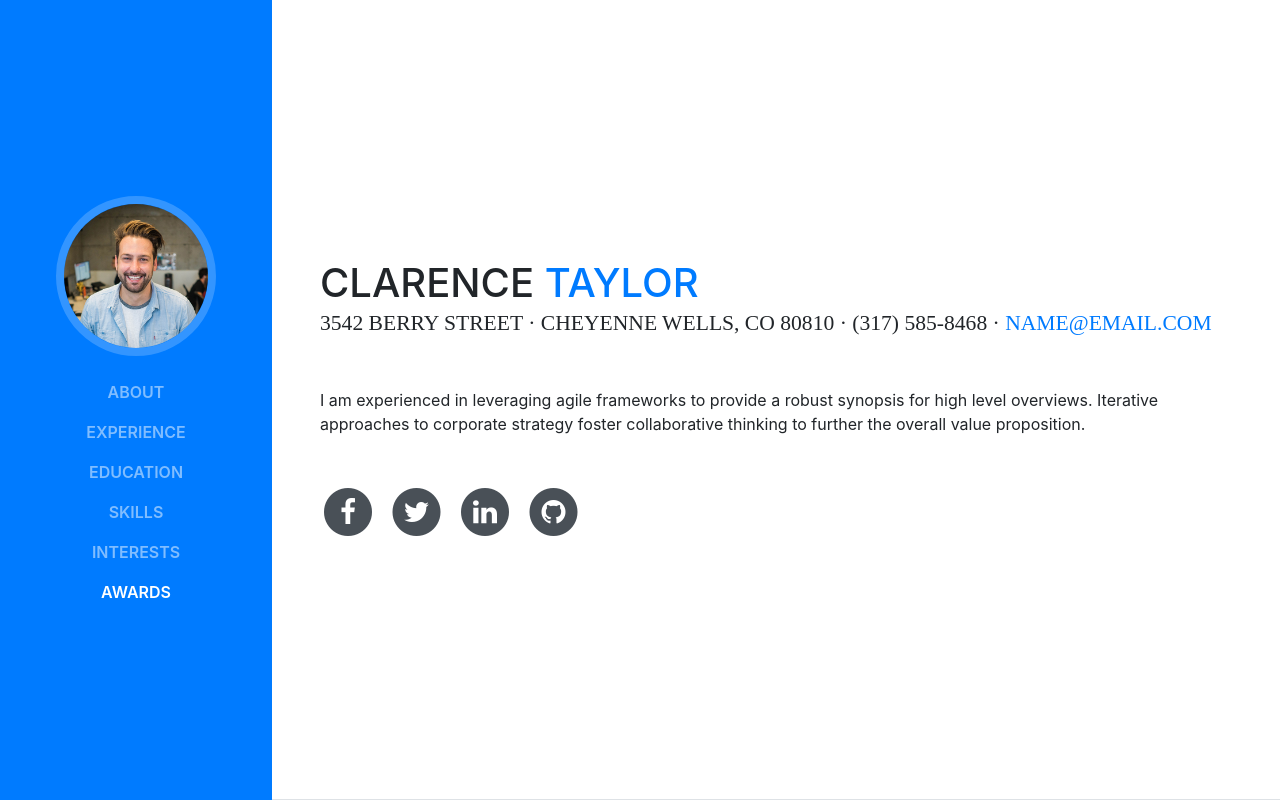
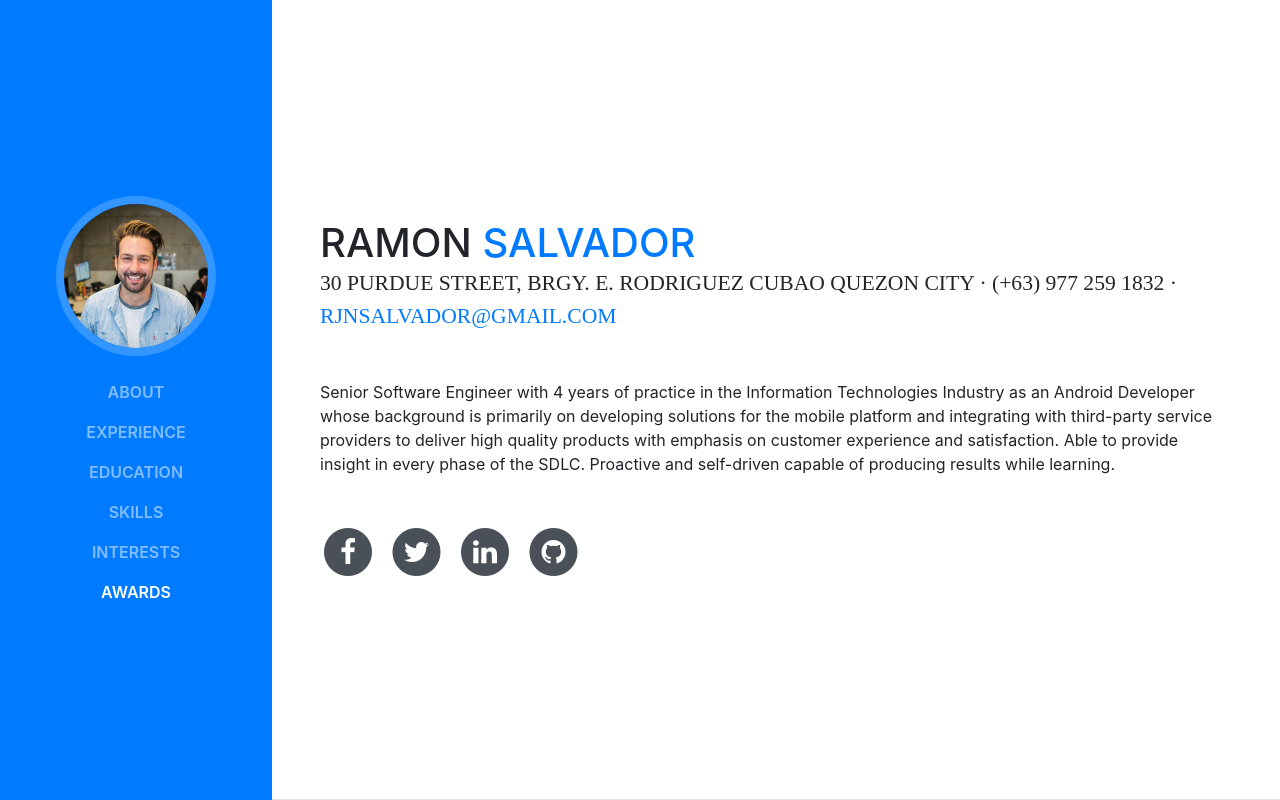
Before and after one commit to rjnsalvador/rjnsalvador.github.io, a website with bundled scripts: page index.html in a window 1280 px wide. Shown: the top 800 px of the page. Built offline with nearby package versions, Linux system fonts and the light colour scheme; a web font is replaced by a local one.

Commit message:
Updated personal info

```diff
--- a/index.html
+++ b/index.html
@@ -8,7 +8,7 @@
     <meta name="description" content="">
     <meta name="author" content="">
 
-    <title>Resume - Start Bootstrap Theme</title>
+    <title>Ramon Salvador - Portfolio</title>
 
     <!-- Bootstrap core CSS -->
     <link href="vendor/bootstrap/css/bootstrap.min.css" rel="stylesheet">
@@ -65,13 +65,13 @@
 
       <section class="resume-section p-3 p-lg-5 d-flex d-column" id="about">
         <div class="my-auto">
-          <h1 class="mb-0">Clarence
-            <span class="text-primary">Taylor</span>
+          <h1 class="mb-0">Ramon
+            <span class="text-primary">Salvador</span>
           </h1>
-          <div class="subheading mb-5">3542 Berry Street · Cheyenne Wells, CO 80810 · (317) 585-8468 ·
-            <a href="mailto:name@email.com">name@email.com</a>
+          <div class="subheading mb-5">30 Purdue Street, Brgy. E. Rodriguez Cubao Quezon City · (+63) 977 259 1832 ·
+            <a href="mailto:name@email.com">rjnsalvador@gmail.com</a>
           </div>
-          <p class="mb-5">I am experienced in leveraging agile frameworks to provide a robust synopsis for high level overviews. Iterative approaches to corporate strategy foster collaborative thinking to further the overall value proposition.</p>
+          <p class="mb-5">Senior Software Engineer with 4 years of practice in the Information Technologies Industry as an Android Developer whose background is primarily on developing solutions for the mobile platform and integrating with third-party service providers to deliver high quality products with emphasis on customer experience and satisfaction. Able to provide insight in every phase of the SDLC. Proactive and self-driven capable of producing results while learning.</p>
           <ul class="list-inline list-social-icons mb-0">
             <li class="list-inline-item">
               <a href="#">
```
